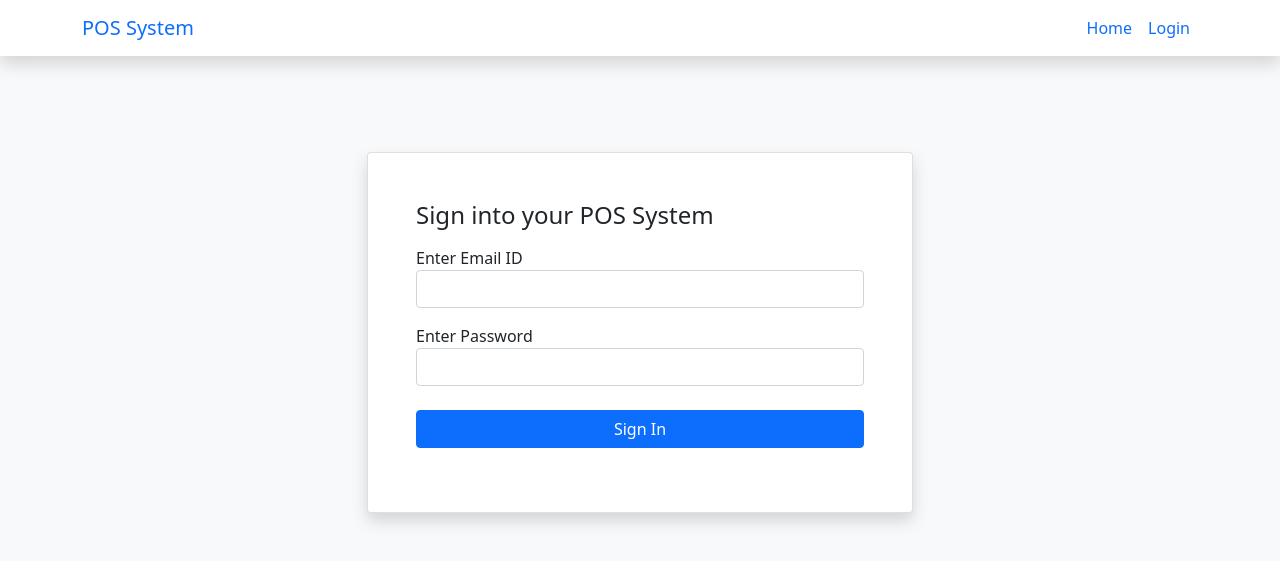
After one commit to muhammad-taha-786/POS-System-For-Restaurant, a PHP site: page /login.php in a window 1280 px wide. The commit adds this page. Shown: the top 568 px of the page. Run offline with PHP 8.4, Linux system fonts and the light colour scheme.

Commit message:
login page design and development

```diff
--- a/includes/header.php
+++ b/includes/header.php
@@ -1,3 +1,6 @@
+<?php
+  require 'config/function.php';
+?>
 <!doctype html>
 <html lang="en">
   <head>
--- /dev/null
+++ b/login.php
@@ -0,0 +1,35 @@
+<?php include('includes/header.php'); ?>
+
+<div class="py-5 bg-light">
+    <div class="container mt-5">
+        <div class="row justify-content-center">
+            <div class="col-md-6">
+                <div class="card shadow rounded-4">
+
+                    <?php alertMessage(); ?>
+
+                    <div class="p-5">
+                        <h4 class="text-dark mb-3">Sign into your POS System</h4>
+                        <form action="login-code.php" method="POST">
+                            <div class="mb-3">
+                                <label for="">Enter Email ID</label>
+                                <input type="email" name="email" required class="form-control">
+                            </div>
+                            <div class="mb-3">
+                                <label for="">Enter Password</label>
+                                <input type="password" name="password" required class="form-control">
+                            </div>
+                            <div class="my-3">
+                                <button type="submit" name="loginBtn" class="btn btn-primary w-100 mt-2">
+                                    Sign In
+                                </button>
+                            </div>
+                        </form>
+                    </div>
+                </div>
+            </div>
+        </div>
+    </div>
+</div>
+
+<?php include('includes/footer.php'); ?>
```
Also changed, not shown: admin/code.php (+9 -1 lines), login-code.php (added, +55 -0 lines).
